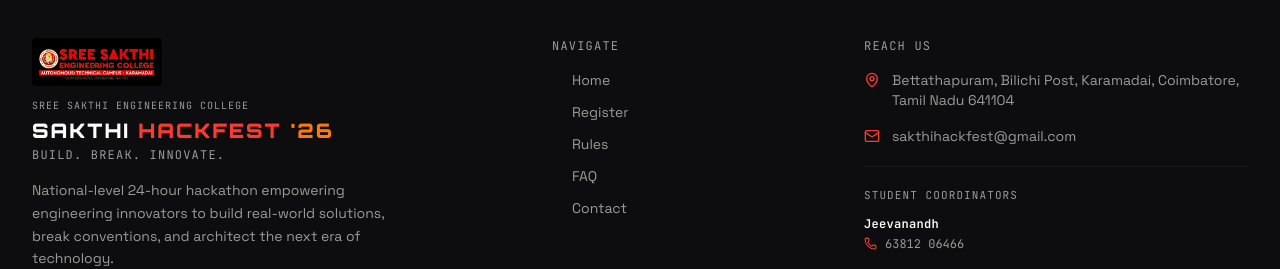
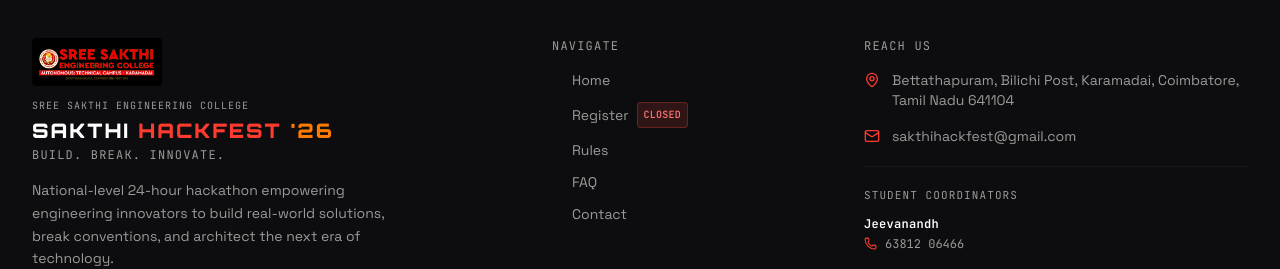
Before and after one commit to pervinkumaranm/sakthihackfest-26, a React (Vite) app: page /register in a window 1280 px wide. Shown: the part 1838-2107 px from the top of the page. Built offline with nearby package versions, Linux system fonts and the light colour scheme; no server answers.

Commit message:
Closing Feature updated

```diff
--- a/src/components/Footer.tsx
+++ b/src/components/Footer.tsx
@@ -1,7 +1,8 @@
 import { Link } from 'react-router-dom'
 import { Globe, Mail, Phone, MapPin } from 'lucide-react'
 import { InstagramIcon } from './SocialIcons'
-import { EVENT_CONFIG } from '../../config/event'
+import { EVENT_CONFIG, IS_REGISTRATION_CLOSED } from '../../config/event'
+import { openRegistrationClosedModal } from './RegistrationClosedModal'
 
 export default function Footer() {
   const year = 2026
@@ -74,7 +75,27 @@ export default function Footer() {
                 { label: 'Rules', href: '/rules' },
                 { label: 'FAQ', href: '/faq' },
                 { label: 'Contact', href: '/contact' },
-              ].map(link => (
+              ].map(link => {
+                const isRegisterLink = link.label === 'Register'
+                if (isRegisterLink && IS_REGISTRATION_CLOSED) {
+                  return (
+                    <li key={link.label}>
+                      <button
+                        type="button"
+                        onClick={openRegistrationClosedModal}
+                        className="text-sm text-brand-muted hover:text-white transition-colors duration-200 flex items-center gap-2 group cursor-pointer text-left"
+                      >
+                        <span className="w-3 h-px bg-brand-primary scale-x-0 group-hover:scale-x-100 transition-transform origin-left" />
+                        {link.label}
+                        <span className="text-[10px] font-mono px-1.5 py-0.5 bg-red-500/15 text-red-400 border border-red-500/30 rounded font-semibold tracking-wide">
+                          CLOSED
+                        </span>
+                      </button>
+                    </li>
+                  )
+                }
+
+                return (
                   <li key={link.label}>
                     <Link
                       to={link.href}
@@ -84,7 +105,8 @@ export default function Footer() {
                       {link.label}
                     </Link>
                   </li>
-              ))}
+                )
+              })}
             </ul>
           </div>
 
```
Lines whose indentation alone changed are shown as unchanged.
